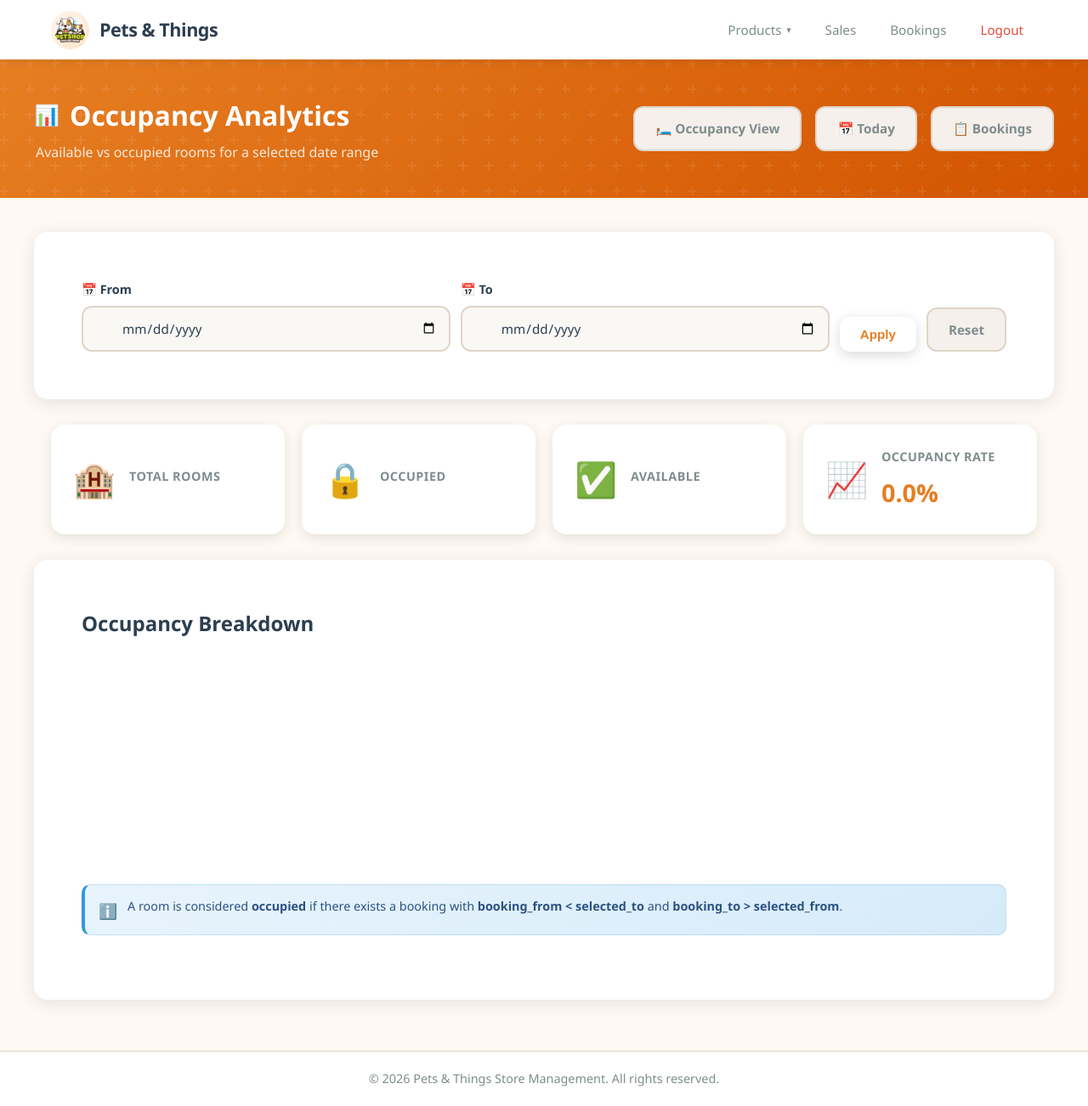
After one commit to yahyasarhan22/Pets-things-Store-Management-System, a Flask app: template pets_things_web/templates/occupancy_analytics.html in a window 1280 px wide. The commit adds this page. Shown: the whole page at 85% size. Run offline with Flask 3, Linux system fonts and the light colour scheme; the template is opened without the code that fills it, so the values that code supplies are empty; a map, chart or similar area stays blank.

Commit message:
add new featuers

```diff
--- a/pets_things_web/app.py
+++ b/pets_things_web/app.py
@@ -2799,35 +2799,41 @@ def rooms_occupancy():
         # Fetch all rooms + any overlapping booking line (if exists)
         # Overlap: b.date_from < date_to AND b.date_to > date_from
         cur.execute("""
-            SELECT
-              r.room_id,
-              r.room_number,
-              r.room_type,
-              r.is_active,
-
-              b.booking_id,
-              b.status AS booking_status,
-              b.date_from AS booking_from,
-              b.date_to AS booking_to,
-              u.full_name AS customer_name,
-              c.cat_name
-
-            FROM room r
-            LEFT JOIN booking_room br
-              ON br.room_id = r.room_id
-            LEFT JOIN booking b
-              ON b.booking_id = br.booking_id
-             AND b.status IN ('PENDING','CONFIRMED')
-             AND b.date_from < %s
-             AND b.date_to   > %s
-            LEFT JOIN users u
-              ON u.user_id = b.customer_id
-            LEFT JOIN cat c
-              ON c.cat_id = br.cat_id
-
-            WHERE r.is_active = 1
-            ORDER BY r.room_number
-        """, (date_to, date_from))
+    SELECT
+      r.room_id,
+      r.room_number,
+      r.room_type,
+      r.is_active,
+
+      x.booking_id,
+      x.booking_status,
+      x.booking_from,
+      x.booking_to,
+      x.customer_name,
+      x.cat_name
+
+    FROM room r
+    LEFT JOIN (
+      SELECT
+        br.room_id,
+        b.booking_id,
+        b.status AS booking_status,
+        b.date_from AS booking_from,
+        b.date_to AS booking_to,
+        u.full_name AS customer_name,
+        c.cat_name
+      FROM booking_room br
+      JOIN booking b ON b.booking_id = br.booking_id
+      JOIN users u ON u.user_id = b.customer_id
+      JOIN cat c ON c.cat_id = br.cat_id
+      WHERE b.status IN ('PENDING','CONFIRMED')
+        AND b.date_from < %s
+        AND b.date_to   > %s
+    ) x ON x.room_id = r.room_id
+
+    WHERE r.is_active = 1
+    ORDER BY r.room_number
+""", (date_to, date_from))
 
         rows = cur.fetchall()
 
@@ -2849,6 +2855,75 @@ def rooms_occupancy():
                                date_from=date_from,
                                date_to=date_to,
                                error=error)
+    finally:
+        try:
+            cur.close()
+            conn.close()
+        except:
+            pass
+
+@app.route("/admin/occupancy-analytics")
+@role_required("admin", "employee")
+def occupancy_analytics():
+    date_from = (request.args.get("date_from") or "").strip()
+    date_to = (request.args.get("date_to") or "").strip()
+
+    # Default: today -> tomorrow
+    if not date_from or not date_to:
+        from datetime import date, timedelta
+        df = date.today()
+        dt = df + timedelta(days=1)
+        date_from = df.strftime("%Y-%m-%d")
+        date_to = dt.strftime("%Y-%m-%d")
+
+    error = None
+    data = {"total_rooms": 0, "occupied_rooms": 0, "available_rooms": 0, "occupancy_rate": 0.0}
+
+    conn = get_connection()
+    if not conn:
+        return render_template("occupancy_analytics.html",
+                               date_from=date_from, date_to=date_to,
+                               data=data, error="DB connection failed")
+
+    try:
+        cur = conn.cursor(dictionary=True)
+
+        # Total rooms
+        cur.execute("SELECT COUNT(*) AS total_rooms FROM room WHERE is_active = 1")
+        total_rooms = int(cur.fetchone()["total_rooms"] or 0)
+
+        # Occupied rooms in the selected range (distinct rooms with overlapping booking)
+        cur.execute("""
+            SELECT COUNT(DISTINCT br.room_id) AS occupied_rooms
+            FROM booking_room br
+            JOIN booking b ON b.booking_id = br.booking_id
+            JOIN room r ON r.room_id = br.room_id
+            WHERE r.is_active = 1
+              AND b.status IN ('PENDING','CONFIRMED')
+              AND b.date_from < %s
+              AND b.date_to   > %s
+        """, (date_to, date_from))
+        occupied_rooms = int(cur.fetchone()["occupied_rooms"] or 0)
+
+        available_rooms = max(total_rooms - occupied_rooms, 0)
+        occupancy_rate = (occupied_rooms / total_rooms * 100.0) if total_rooms > 0 else 0.0
+
+        data = {
+            "total_rooms": total_rooms,
+            "occupied_rooms": occupied_rooms,
+            "available_rooms": available_rooms,
+            "occupancy_rate": occupancy_rate
+        }
+
+        return render_template("occupancy_analytics.html",
+                               date_from=date_from, date_to=date_to,
+                               data=data, error=None)
+
+    except Exception as e:
+        print("occupancy_analytics error:", e)
+        return render_template("occupancy_analytics.html",
+                               date_from=date_from, date_to=date_to,
+                               data=data, error="Error loading occupancy analytics")
     finally:
         try:
             cur.close()
--- a/pets_things_web/templates/base.html
+++ b/pets_things_web/templates/base.html
@@ -89,6 +89,9 @@
                     <ul class="dropdown-menu">
                         <li><a href="/reports/sales-analytics" class="dropdown-link">Sales Analytics</a></li>
                         <li><a href="/reports/top-products" class="dropdown-link">Top Products</a></li>
+                        <li><a href="{{ url_for('occupancy_analytics') }}" class="dropdown-link">Occupancy Analytics</a></li>
+
+
                     </ul>
                 </li>
                 {% endif %}
--- /dev/null
+++ b/pets_things_web/templates/occupancy_analytics.html
@@ -0,0 +1,183 @@
+{% extends "base.html" %}
+{% block title %}Occupancy Analytics - Pets & Things{% endblock %}
+
+{% block content %}
+<section class="page-header">
+  <div class="page-header-content">
+    <div class="page-title-section">
+      <h1 class="page-title">
+        <span class="title-icon">📊</span>Occupancy Analytics
+      </h1>
+      <p class="page-subtitle">
+        Available vs occupied rooms for a selected date range
+      </p>
+    </div>
+
+    <div class="header-actions">
+      <a href="{{ url_for('rooms_occupancy') }}" class="btn-secondary">🛏️ Occupancy View</a>
+      <a href="{{ url_for('bookings_today') }}" class="btn-secondary">📅 Today</a>
+      <a href="{{ url_for('admin_bookings') }}" class="btn-secondary">📋 Bookings</a>
+    </div>
+  </div>
+</section>
+
+<section class="inventory-section">
+  <div class="inventory-container">
+
+    {% if error %}
+      <div class="alert error" style="margin-bottom:16px;">
+        <span class="error-icon">⚠️</span>{{ error }}
+      </div>
+    {% endif %}
+
+    <!-- Filters -->
+    <div class="form-card" style="max-width:100%;">
+      <div style="padding:24px;">
+        <form method="GET" action="{{ url_for('occupancy_analytics') }}"
+              style="display:grid; grid-template-columns: 1fr 1fr auto auto; gap:12px; align-items:end;">
+          <div class="form-group" style="margin-bottom:0;">
+            <label class="form-label">📅 From</label>
+            <input class="form-input" type="date" name="date_from" value="{{ date_from }}">
+          </div>
+          <div class="form-group" style="margin-bottom:0;">
+            <label class="form-label">📅 To</label>
+            <input class="form-input" type="date" name="date_to" value="{{ date_to }}">
+          </div>
+          <button class="btn-primary" type="submit">Apply</button>
+          <a class="btn-secondary" href="{{ url_for('occupancy_analytics') }}" style="text-align:center;">Reset</a>
+        </form>
+      </div>
+    </div>
+
+    <!-- KPI Cards -->
+    <section class="inventory-summary-section">
+      <div class="inventory-summary-cards">
+        <div class="inv-card">
+          <div class="inv-card-icon">🏨</div>
+          <div class="inv-card-content">
+            <div class="inv-card-label">Total Rooms</div>
+            <div class="inv-card-value">{{ data.total_rooms }}</div>
+          </div>
+        </div>
+
+        <div class="inv-card">
+          <div class="inv-card-icon">🔒</div>
+          <div class="inv-card-content">
+            <div class="inv-card-label">Occupied</div>
+            <div class="inv-card-value">{{ data.occupied_rooms }}</div>
+          </div>
+        </div>
+
+        <div class="inv-card">
+          <div class="inv-card-icon">✅</div>
+          <div class="inv-card-content">
+            <div class="inv-card-label">Available</div>
+            <div class="inv-card-value">{{ data.available_rooms }}</div>
+          </div>
+        </div>
+
+        <div class="inv-card">
+          <div class="inv-card-icon">📈</div>
+          <div class="inv-card-content">
+            <div class="inv-card-label">Occupancy Rate</div>
+            <div class="inv-card-value">
+              {{ "%.1f"|format(data.occupancy_rate) }}%
+            </div>
+          </div>
+        </div>
+      </div>
+    </section>
+
+    <!-- Chart -->
+    <div class="form-card" style="max-width:100%; margin-top:18px;">
+      <div style="padding:24px;">
+        <h2 style="margin-top:0; margin-bottom:12px;">Occupancy Breakdown</h2>
+
+        <!-- FIXED SIZE CHART -->
+        <div style="width:360px; height:260px; margin:0 auto;">
+          <canvas id="occChart"></canvas>
+        </div>
+
+        <div class="info-notice" style="margin-top:16px;">
+          <span class="info-icon">ℹ️</span>
+          <div class="info-text">
+            A room is considered <strong>occupied</strong> if there exists a booking with
+            <strong>booking_from &lt; selected_to</strong> and
+            <strong>booking_to &gt; selected_from</strong>.
+          </div>
+        </div>
+      </div>
+    </div>
+
+  </div>
+</section>
+
+<!-- Chart.js -->
+<script src="https://cdn.jsdelivr.net/npm/chart.js"></script>
+<script>
+  const available = {{ data.available_rooms }};
+  const occupied  = {{ data.occupied_rooms }};
+  const total     = available + occupied;
+  const percent   = total > 0 ? Math.round((occupied / total) * 100) : 0;
+
+  // Center text plugin (draws percent + label inside the donut)
+  const centerTextPlugin = {
+    id: 'centerTextPlugin',
+    afterDraw(chart, args, pluginOptions) {
+      const { ctx } = chart;
+      const meta = chart.getDatasetMeta(0);
+      if (!meta || !meta.data || !meta.data[0]) return;
+
+      const x = meta.data[0].x;
+      const y = meta.data[0].y;
+
+      ctx.save();
+      ctx.textAlign = 'center';
+      ctx.textBaseline = 'middle';
+
+      // Big percent
+      ctx.font = '700 28px Arial';
+      ctx.fillStyle = '#111';
+      ctx.fillText(percent + '%', x, y - 8);
+
+      // Small label
+      ctx.font = '500 13px Arial';
+      ctx.fillStyle = '#666';
+      ctx.fillText('Occupied', x, y + 18);
+
+      ctx.restore();
+    }
+  };
+
+  const ctx = document.getElementById("occChart");
+
+  new Chart(ctx, {
+    type: "doughnut",
+    data: {
+      labels: ["Available", "Occupied"],
+      datasets: [{
+        data: [available, occupied]
+      }]
+    },
+    options: {
+      responsive: true,
+      maintainAspectRatio: false,
+      cutout: "72%",
+      plugins: {
+        legend: { position: "bottom" },
+        tooltip: {
+          callbacks: {
+            label: function(context) {
+              const val = context.raw || 0;
+              const pct = total > 0 ? Math.round((val / total) * 100) : 0;
+              return `${context.label}: ${val} (${pct}%)`;
+            }
+          }
+        }
+      }
+    },
+    plugins: [centerTextPlugin]
+  });
+</script>
+
+{% endblock %}
```
